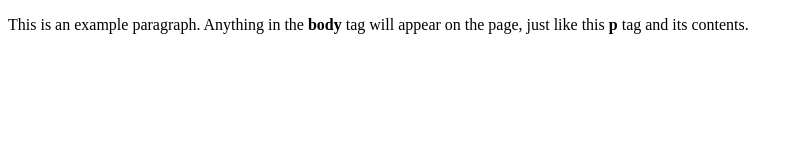
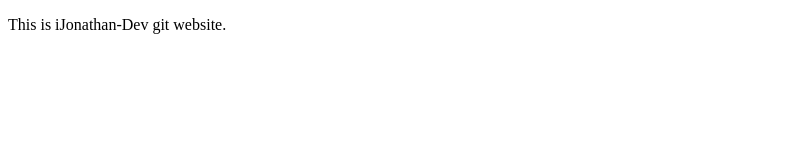
Before and after one commit to iJonathan-Dev/iJonathan-Dev.github.io, a plain HTML site: page index.html in a window 1280 px wide. Shown: the whole page, without its empty margins (0-800 px from the left). Drawn offline with Linux system fonts and the light colour scheme.

Commit message:
Update index.html

```diff
--- a/index.html
+++ b/index.html
@@ -4,6 +4,6 @@
     <title>This is the title of the webpage!</title>
   </head>
   <body>
-    <p>This is an example paragraph. Anything in the <strong>body</strong> tag will appear on the page, just like this <strong>p</strong> tag and its contents.</p>
+    <p>This is iJonathan-Dev git website.</p>
   </body>
 </html>
```
